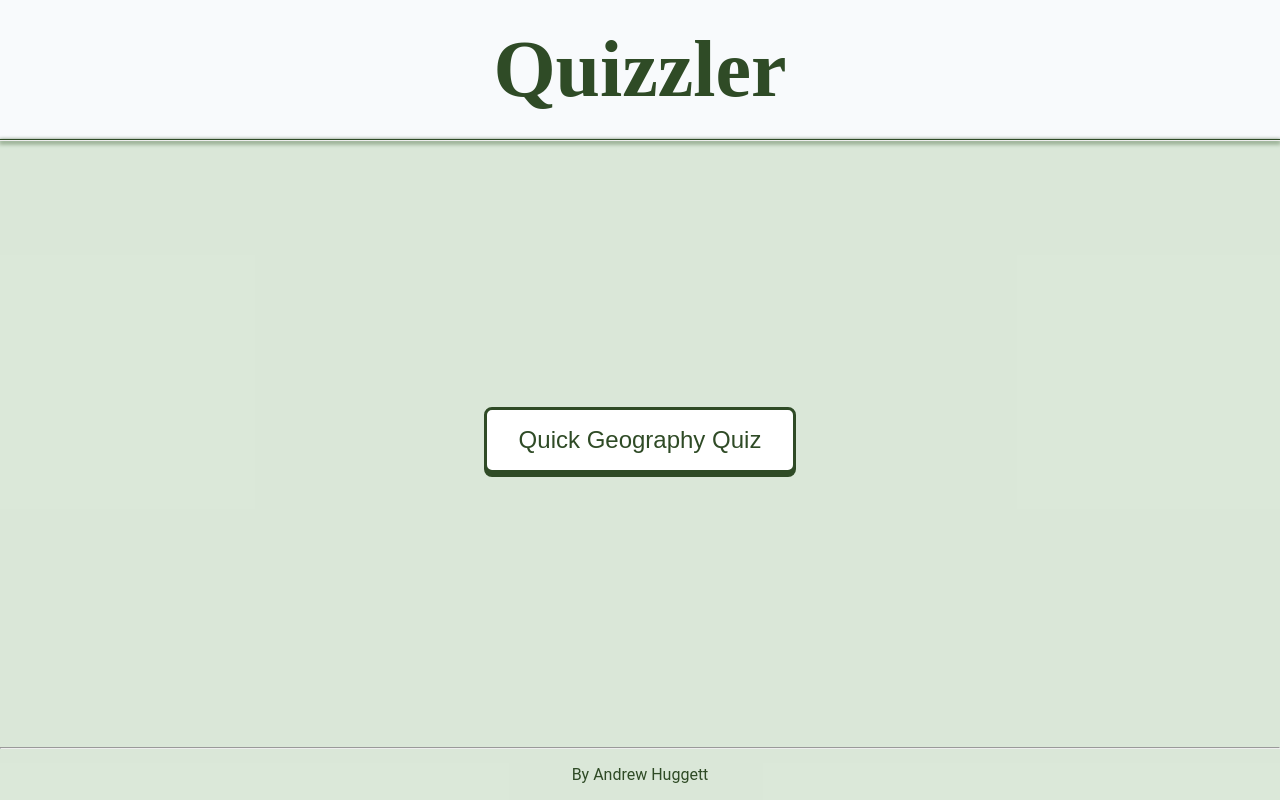
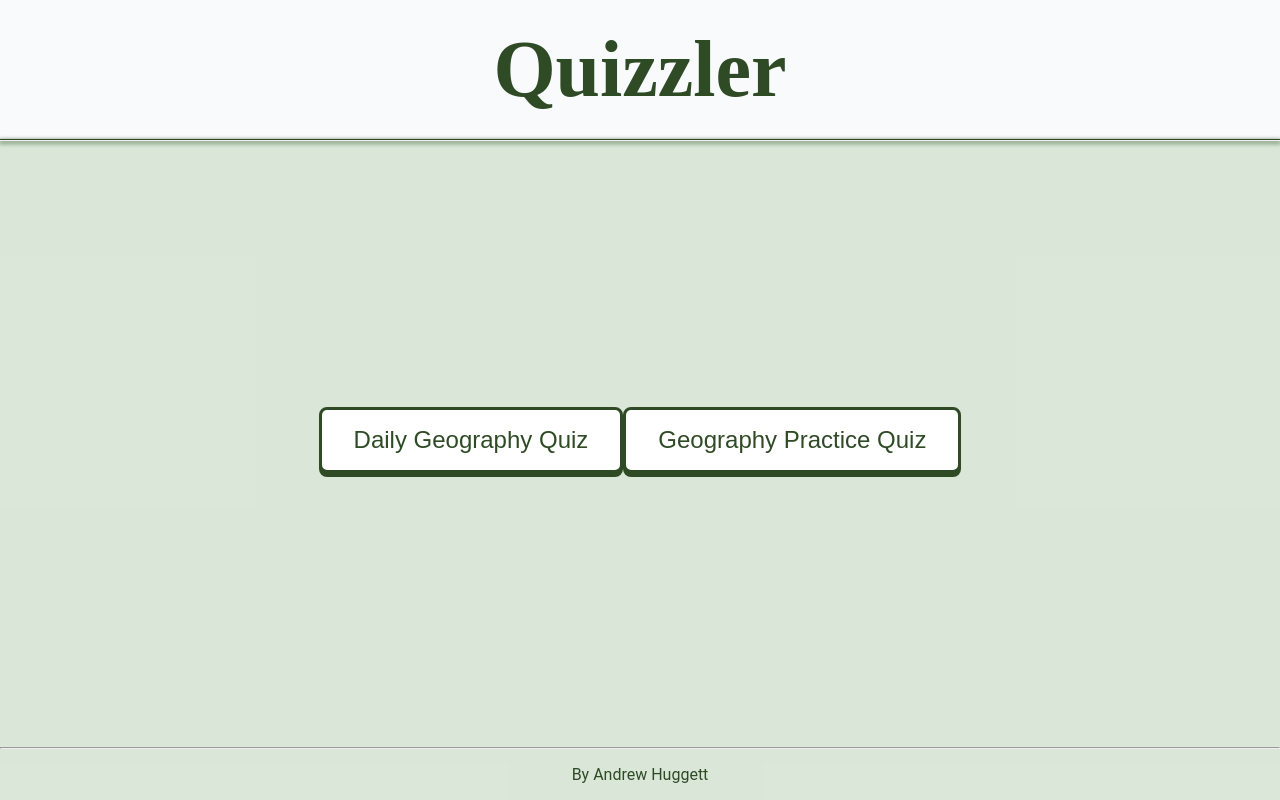
Before and after one commit to ahuggett26/quizzler, a React (Vite) app in the folder packages/frontend/: page / in a window 1280 px wide. Built offline with nearby package versions, Linux system fonts and the light colour scheme; a web font is replaced by a local one.

Commit message:
create UI entry for dailies

```diff
--- /dev/null
+++ b/packages/frontend/src/components/quiz/DailyQuiz.tsx
@@ -0,0 +1,26 @@
+import { Question } from "@quizzler/shared";
+import { useEffect, useState } from "react";
+import Quiz from "./Quiz";
+import { useNavigate } from "react-router";
+
+export default function DailyQuiz() {
+  const navigate = useNavigate();
+  const [questions, setQuestions] = useState<Question[]>([]);
+
+  useEffect(() => {
+    fetch("http://localhost:4000/api/questions/daily")
+      .then((res) => res.json())
+      .then((data) => setQuestions(data as Question[]));
+  }, []);
+
+  return (
+    <Quiz
+      questions={questions}
+      onComplete={(userAnswers) =>
+        navigate("/quiz-complete", {
+          state: { questions, userAnswers },
+        })
+      }
+    />
+  );
+}
--- /dev/null
+++ b/packages/frontend/src/components/quiz/PracticeQuiz.tsx
@@ -0,0 +1,26 @@
+import { Question } from "@quizzler/shared";
+import { useEffect, useState } from "react";
+import Quiz from "./Quiz";
+import { useNavigate } from "react-router";
+
+export default function PracticeQuiz() {
+  const navigate = useNavigate();
+  const [questions, setQuestions] = useState<Question[]>([]);
+
+  useEffect(() => {
+    fetch("http://localhost:4000/api/questions?type=any&count=5")
+      .then((res) => res.json())
+      .then((data) => setQuestions(data as Question[]));
+  }, []);
+
+  return (
+    <Quiz
+      questions={questions}
+      onComplete={(userAnswers) =>
+        navigate("/quiz-complete", {
+          state: { questions, userAnswers },
+        })
+      }
+    />
+  );
+}
--- a/packages/frontend/src/pages/Quiz.tsx
+++ b/packages/frontend/src/components/quiz/Quiz.tsx
@@ -1,17 +1,19 @@
 import { Question } from "@quizzler/shared";
 import { comparisonOptionText } from "@quizzler/shared/src/util";
-import React, { useEffect, useState } from "react";
-import { useNavigate } from "react-router";
-import SingleQuestion from "../components/questions/SingleQuestion";
+import React, { useState } from "react";
+import SingleQuestion from "../../components/questions/SingleQuestion";
 import { checkAnswer } from "@quizzler/shared/src/answerChecker";
 import styles from "./Quiz.module.css";
-import ComparisonQuestion from "../components/questions/ComparisonQuestion";
-import AnswerDisplay from "../components/questions/AnswerDisplay";
+import ComparisonQuestion from "../../components/questions/ComparisonQuestion";
+import AnswerDisplay from "../../components/questions/AnswerDisplay";
 import { UserAnswer } from "./QuizSummary";
 
-export default function Quiz() {
-  const navigate = useNavigate();
-  const [questions, setQuestions] = useState<Question[]>([]);
+interface QuizProps {
+  questions: Question[];
+  onComplete: (userAnswers: UserAnswer[]) => void;
+}
+
+export default function Quiz({ questions, onComplete }: QuizProps) {
   const [questionCount, setQuestionCount] = useState(1);
   const [userAnswers, setUserAnswers] = useState<UserAnswer[]>([]);
   const [questionResult, setQuestionResult] = useState<boolean | null>(null);
@@ -19,22 +21,13 @@ export default function Quiz() {
   const questionAnswered = questionResult !== null;
   const score = userAnswers.filter((answer) => answer.correct).length;
 
-  useEffect(() => {
-    fetch("http://localhost:4000/api/questions?type=any&count=5")
-      .then((res) => res.json())
-      .then((data) => setQuestions(data as Question[]));
-  }, []);
-
   function nextQuestion() {
     setQuestionResult(null);
     if (questionCount < questions.length) {
       setQuestionCount((c) => c + 1);
       return;
     }
-
-    navigate("/quiz-complete", {
-      state: { questions, userAnswers },
-    });
+    onComplete(userAnswers);
   }
 
   return (
--- a/packages/frontend/src/pages/QuizSummary.tsx
+++ b/packages/frontend/src/components/quiz/QuizSummary.tsx
@@ -3,22 +3,22 @@ import { comparisonOptionText } from "@quizzler/shared/src/util";
 import React from "react";
 import { useLocation, useNavigate } from "react-router";
 import styles from "./QuizSummary.module.css";
-import PrimaryButton from "../components/common/PrimaryButton";
+import PrimaryButton from "../common/PrimaryButton";
 
 export type UserAnswer = {
   answer: string;
   correct: boolean;
 };
 
-type QuizCompleteLocationState = {
+type QuizSummaryLocationState = {
   questions: Question[];
   userAnswers: UserAnswer[];
 };
 
-export default function QuizComplete() {
+export default function QuizSummary() {
   const navigate = useNavigate();
   const location = useLocation();
-  const state = location.state as QuizCompleteLocationState | null | undefined;
+  const state = location.state as QuizSummaryLocationState | null | undefined;
 
   const questions = state?.questions ?? [];
   const userAnswers = state?.userAnswers ?? [];
@@ -45,7 +45,9 @@ export default function QuizComplete() {
           return (
             <details key={`question-${index}`} className={styles.dropdown}>
               <summary className={styles.dropdownHeader}>
-                <span className={styles.questionLabel}>Question {index + 1}</span>
+                <span className={styles.questionLabel}>
+                  Question {index + 1}
+                </span>
                 <span>{answer?.correct ? "✅" : "❌"}</span>
                 <span>{correctAnswer}</span>
                 <span className={styles.chevron} aria-hidden="true">
--- a/packages/frontend/src/pages/Home.tsx
+++ b/packages/frontend/src/pages/Home.tsx
@@ -8,8 +8,11 @@ export default function Home() {
 
   return (
     <div className={styles.container}>
-      <PrimaryButton onClick={() => navigate("/geography")}>
-        Quick Geography Quiz
+      <PrimaryButton onClick={() => navigate("/geography-daily")}>
+        Daily Geography Quiz
+      </PrimaryButton>
+      <PrimaryButton onClick={() => navigate("/geography-practice")}>
+        Geography Practice Quiz
       </PrimaryButton>
     </div>
   );
```
Also changed, not shown: packages/frontend/src/main.tsx (+10 -5 lines), packages/frontend/src/components/quiz/Quiz.module.css (renamed from packages/frontend/src/pages/Quiz.module.css), packages/frontend/src/components/quiz/QuizSummary.module.css (renamed from packages/frontend/src/pages/QuizSummary.module.css).
